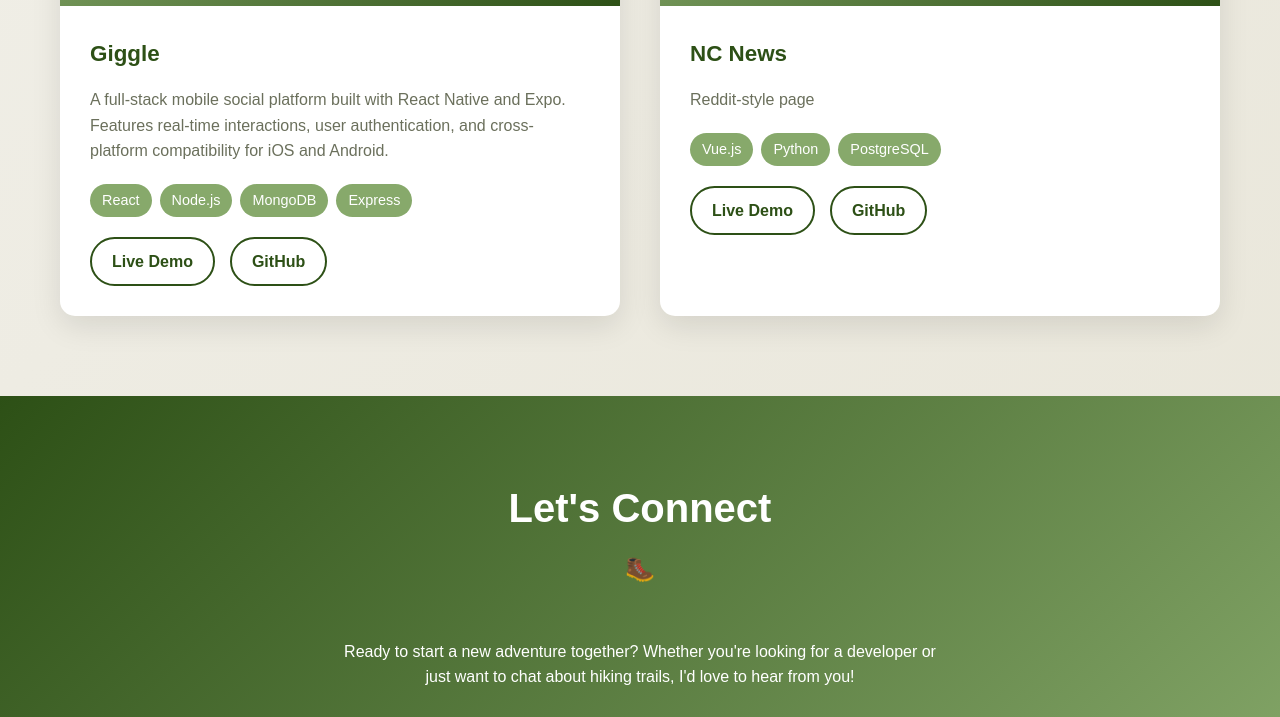
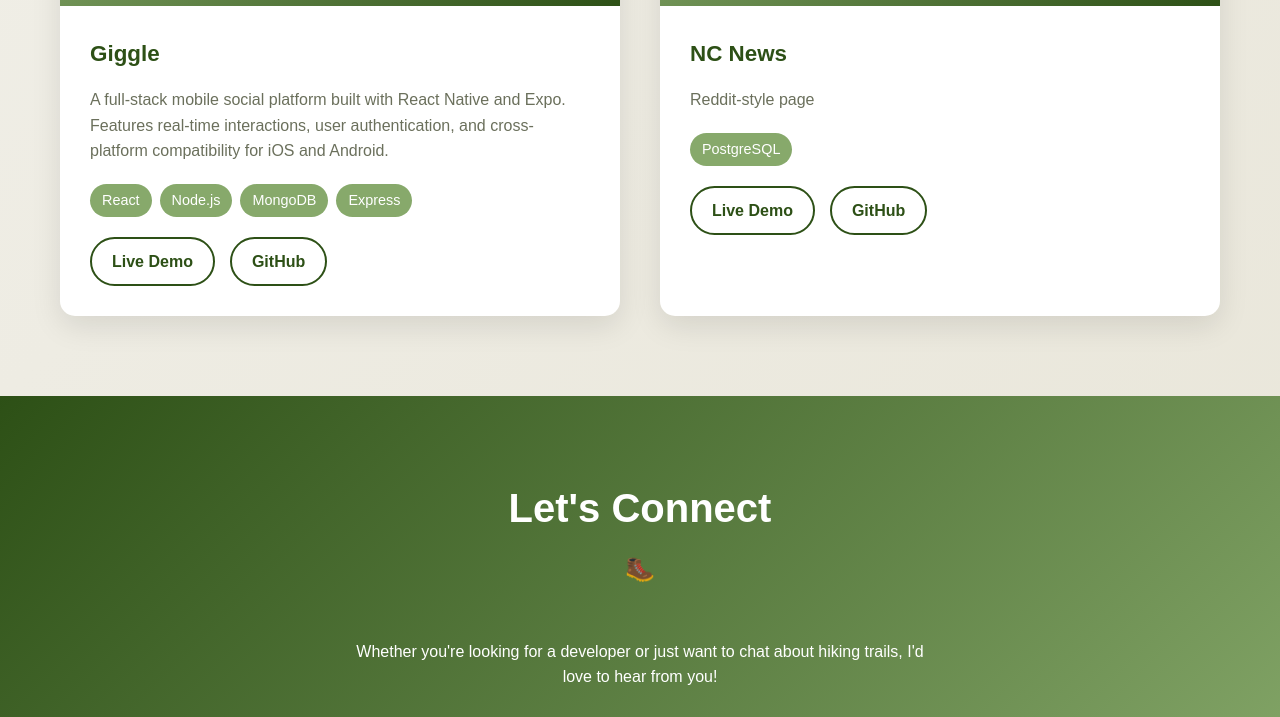
Before and after one commit to Andipascale7/andipascale7.github.io, a plain HTML site: page index.html in a window 1280 px wide. Shown: the part 1440-2157 px from the top of the page. Drawn offline with Linux system fonts and the light colour scheme.

Commit message:
change project

```diff
--- a/index.html
+++ b/index.html
@@ -368,8 +368,7 @@
                             Reddit-style page
                         </p>
                         <div class="tech-stack">
-                            <span class="tech-badge">Vue.js</span>
-                            <span class="tech-badge">Python</span>
+
                             <span class="tech-badge">PostgreSQL</span>
 
                         </div>
@@ -389,7 +388,7 @@
         <div class="container">
             <div class="contact-content">
                 <h2 class="section-title" style="color: white;">Let's Connect</h2>
-                <p>Ready to start a new adventure together? Whether you're looking for a developer or just want to chat about hiking trails, I'd love to hear from you!</p>
+                <p>Whether you're looking for a developer or just want to chat about hiking trails, I'd love to hear from you!</p>
 
                 <div class="contact-links">
                     <a href="mailto:andipascale7@outlook.com" class="contact-link" title="Email">
```
